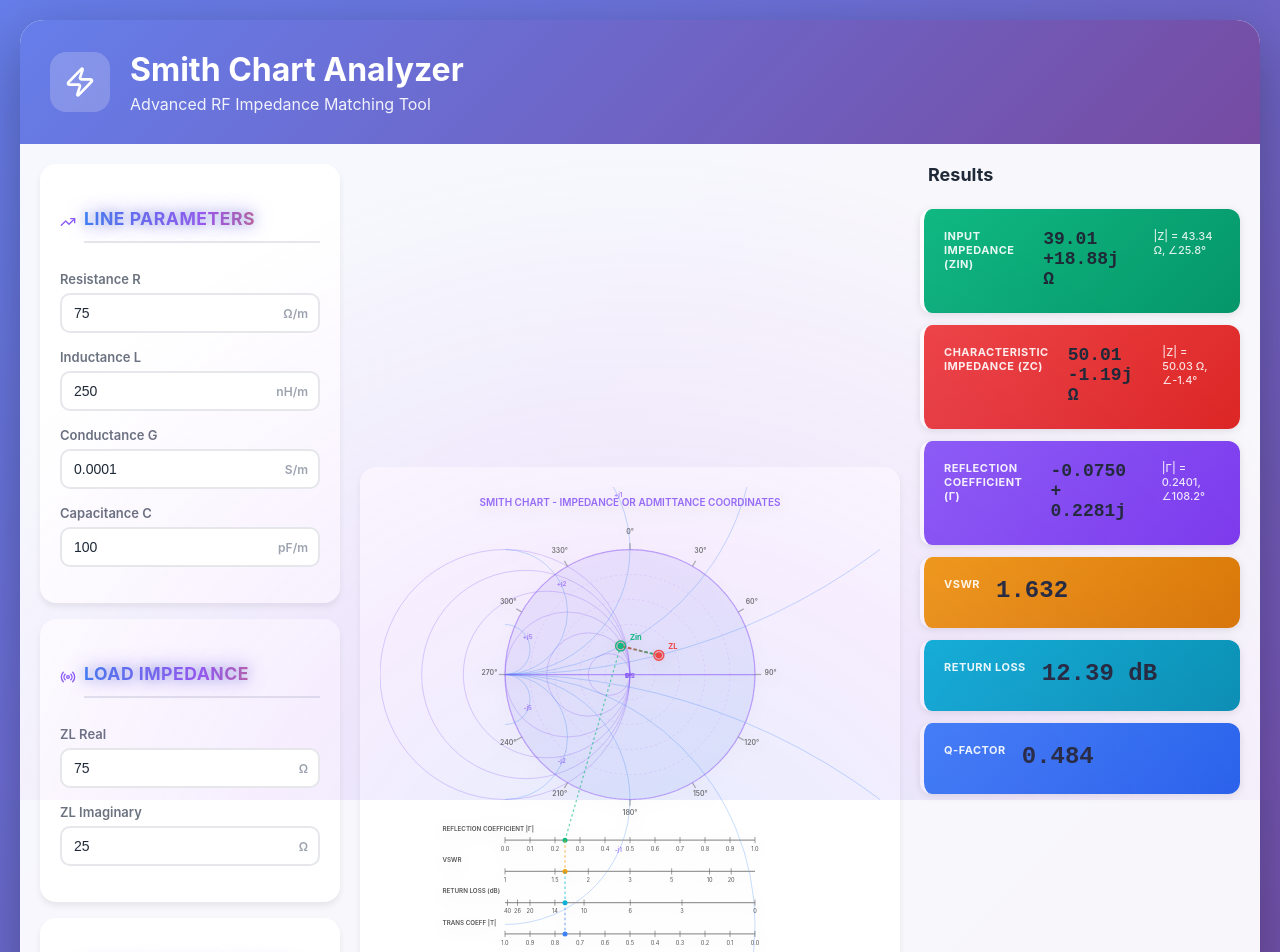
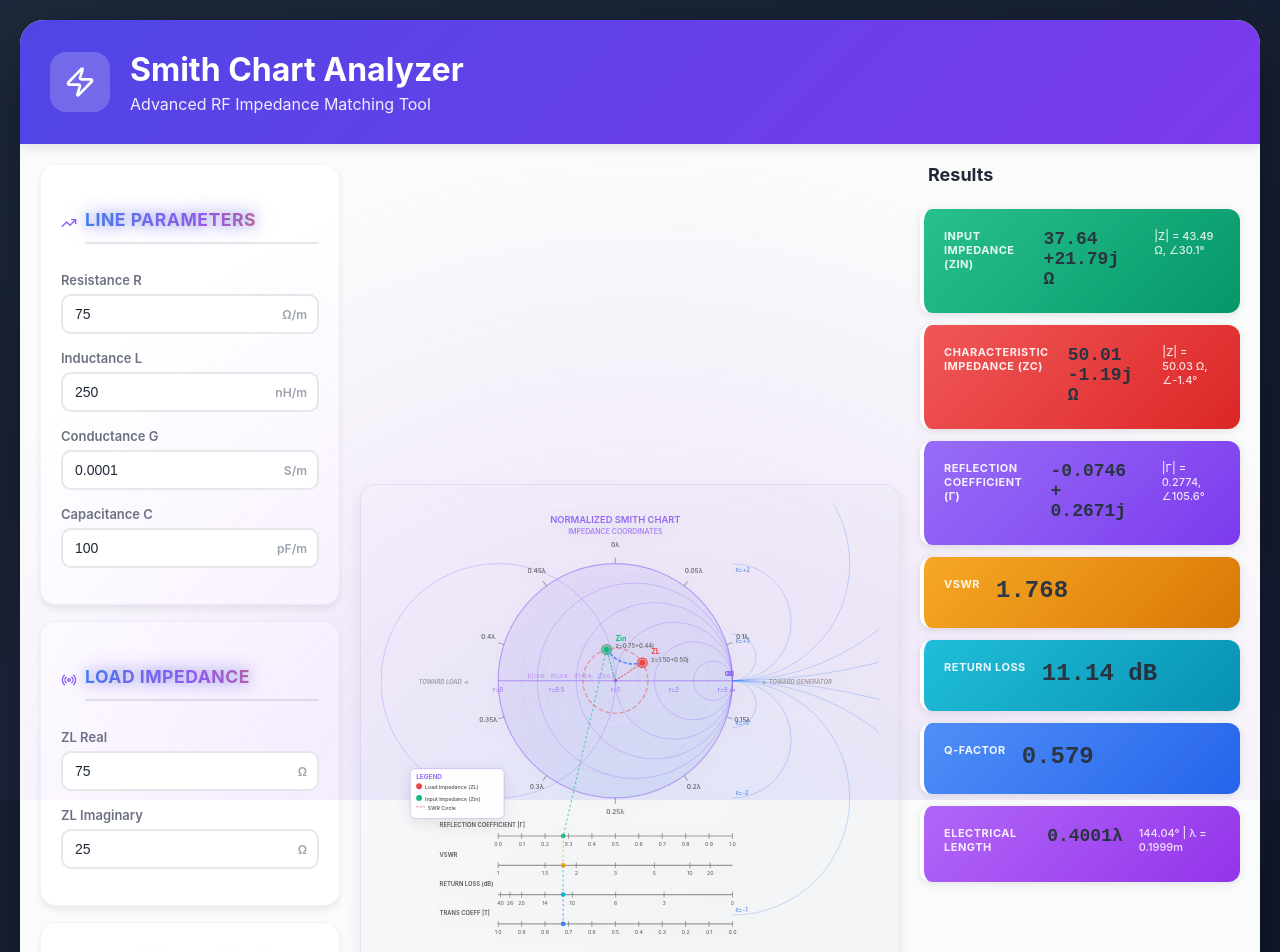
Before and after one commit to AdityaGangboir/TLV, a React (Vite) app: page /smith-chart in a window 1280 px wide. Shown: the top 952 px of the page. Built offline with nearby package versions, Linux system fonts and the light colour scheme.

Commit message:
Normalised the Smith Chart File

```diff
--- a/src/pages/SmithChart.css
+++ b/src/pages/SmithChart.css
@@ -1,7 +1,7 @@
 /* Container + shell */
 .smith-container {
   min-height: 100vh;
-  background: linear-gradient(135deg, #667eea 0%, #764ba2 100%);
+  background: linear-gradient(135deg, #1e293b 0%, #0f172a 100%);
   padding: 20px;
   font-family: -apple-system, BlinkMacSystemFont, "Segoe UI", Roboto, sans-serif;
   display: flex;
@@ -13,20 +13,21 @@
   width: 100%;
   max-width: 1800px;
   margin: 0 auto;
-  background: rgba(255, 255, 255, 0.95);
+  background: rgba(255, 255, 255, 0.98);
   border-radius: 24px;
-  box-shadow: 0 20px 60px rgba(0, 0, 0, 0.3);
+  box-shadow: 0 25px 70px rgba(0, 0, 0, 0.4);
   overflow: hidden;
 }
 
 /* Header */
 .tool-header {
-  background: linear-gradient(135deg, #667eea 0%, #764ba2 100%);
+  background: linear-gradient(135deg, #4f46e5 0%, #7c3aed 100%);
   padding: 30px;
   display: flex;
   align-items: center;
   gap: 20px;
   color: white;
+  box-shadow: 0 4px 12px rgba(0, 0, 0, 0.1);
 }
 .logo-box {
   width: 60px;
@@ -69,7 +70,15 @@
   border-radius: 16px;
   padding: 20px;
   box-shadow: 0 4px 6px rgba(0, 0, 0, 0.07);
+  border: 1px solid rgba(139, 92, 246, 0.08);
+  transition: all 0.3s;
 }
+
+.section-card:hover {
+  box-shadow: 0 8px 16px rgba(0, 0, 0, 0.12);
+  transform: translateY(-2px);
+}
+
 .section-head {
   display: flex;
   align-items: center;
@@ -118,7 +127,18 @@
   font-weight: 500;
   color: #1f2937;
   outline: none;
+  transition: all 0.2s;
 }
+
+.field-input:focus {
+  border-color: #8b5cf6;
+  box-shadow: 0 0 0 3px rgba(139, 92, 246, 0.1);
+}
+
+.field-input:hover {
+  border-color: #c4b5fd;
+}
+
 .field-unit {
   position: absolute;
   right: 12px;
@@ -134,14 +154,15 @@
   justify-content: center;
 }
 .chart-panel {
-  background: white;
+  background: linear-gradient(135deg, rgba(249, 250, 251, 1) 0%, rgba(243, 244, 246, 1) 100%);
   border-radius: 16px;
   padding: 20px;
-  box-shadow: 0 4px 6px rgba(0, 0, 0, 0.07);
+  box-shadow: 0 8px 16px rgba(0, 0, 0, 0.08);
   width: 100%;
   display: flex;
   align-items: center;
   justify-content: center;
+  border: 1px solid rgba(139, 92, 246, 0.1);
 }
 
 /* SVG styling (use classes to restyle) */
@@ -182,6 +203,21 @@
   font-size: 10px;
   font-weight: 600;
 }
+
+.grid-text.reactance {
+  fill: rgba(59, 130, 246, 0.8);
+}
+
+.grid-text.resistance {
+  fill: rgba(139, 92, 246, 0.9);
+}
+
+.rho-label {
+  fill: rgba(168, 85, 247, 0.6);
+  font-size: 8px;
+  font-weight: 600;
+}
+
 .angle-tick {
   stroke: rgba(100, 100, 100, 0.5);
   stroke-width: 2;
@@ -200,12 +236,42 @@
   stroke-dasharray: 4, 4;
 }
 
-/* line between ZL and Zin */
-.zc-line {
-  stroke: url(#lineGradient);
+/* SWR circle - constant |Γ| through load */
+.swr-circle {
+  fill: none;
+  stroke: rgba(239, 68, 68, 0.6);
+  stroke-width: 2.5;
+  stroke-dasharray: 8, 4;
+  animation: pulse 2s ease-in-out infinite;
+}
+
+@keyframes pulse {
+  0%, 100% {
+    stroke-opacity: 0.6;
+  }
+  50% {
+    stroke-opacity: 0.9;
+  }
+}
+
+/* Radius lines from center to impedance points */
+.radius-line {
+  stroke-width: 2;
+  stroke-dasharray: 4, 2;
+}
+.radius-line.zl {
+  stroke: rgba(239, 68, 68, 0.7);
+}
+.radius-line.zin {
+  stroke: rgba(16, 185, 129, 0.7);
+}
+
+/* Transformation arc along SWR circle */
+.transformation-arc {
+  stroke: rgba(59, 130, 246, 0.8);
   stroke-width: 3;
+  fill: none;
   stroke-dasharray: 6, 3;
-  transition: all 0.5s ease-out;
 }
 
 /* markers (ZL / Zin) */
@@ -220,7 +286,7 @@
 /* individual marker visuals */
 .marker-bg {
   fill: rgba(239, 68, 68, 0.2);
-} /* overwritten by color classes */
+}
 .marker-core {
   r: 5;
 }
@@ -252,11 +318,56 @@
   fill: #10b981;
 }
 
+.marker-sublabel {
+  font-size: 10px;
+  font-weight: 600;
+  fill: rgba(100, 100, 100, 0.9);
+}
+
 /* chart title */
 .chart-title {
   fill: rgba(139, 92, 246, 0.9);
   font-size: 16px;
   font-weight: 700;
+}
+
+.chart-subtitle {
+  fill: rgba(139, 92, 246, 0.7);
+  font-size: 12px;
+  font-weight: 600;
+}
+
+.direction-label {
+  fill: rgba(100, 100, 100, 0.6);
+  font-size: 10px;
+  font-weight: 600;
+  font-style: italic;
+}
+
+.baseline-label {
+  fill: rgba(139, 92, 246, 0.7);
+  font-size: 10px;
+  font-weight: 600;
+}
+
+/* Legend */
+.legend-box {
+  fill: rgba(255, 255, 255, 0.95);
+  stroke: rgba(139, 92, 246, 0.3);
+  stroke-width: 1.5;
+}
+
+.legend-title {
+  fill: rgba(139, 92, 246, 0.9);
+  font-size: 11px;
+  font-weight: 700;
+  text-transform: uppercase;
+}
+
+.legend-text {
+  fill: rgba(60, 60, 60, 0.9);
+  font-size: 9px;
+  font-weight: 500;
 }
 
 /* Scales & connections */
@@ -327,13 +438,28 @@
 .result-card {
   border-radius: 12px;
   padding: 16px;
-  box-shadow: 0 4px 6px rgba(0, 0, 0, 0.07);
+  box-shadow: 0 4px 12px rgba(0, 0, 0, 0.15);
   color: white;
-  transition: transform 0.3s;
+  transition: all 0.3s;
   cursor: default;
+  position: relative;
+  overflow: hidden;
 }
+
+.result-card::before {
+  content: '';
+  position: absolute;
+  top: 0;
+  left: 0;
+  right: 0;
+  bottom: 0;
+  background: linear-gradient(135deg, rgba(255,255,255,0.1) 0%, transparent 100%);
+  pointer-events: none;
+}
+
 .result-card:hover {
-  transform: translateY(-2px);
+  transform: translateY(-2px) scale(1.02);
+  box-shadow: 0 8px 20px rgba(0, 0, 0, 0.25);
 }
 
 .result-card .result-head {
@@ -378,6 +504,10 @@
   background: linear-gradient(135deg, #3b82f6 0%, #2563eb 100%);
 }
 
+.result-card.wavelength {
+  background: linear-gradient(135deg, #a855f7 0%, #9333ea 100%);
+}
+
 /* responsive */
 @media (max-width: 1100px) {
   .main-grid {
--- a/src/pages/SmithChart.jsx
+++ b/src/pages/SmithChart.jsx
@@ -2,7 +2,7 @@ import React, { useState, useMemo, useEffect } from "react";
 import { Zap, TrendingUp, Radio } from "lucide-react";
 import "./SmithChart.css";
 
-/* Complex number utilities (unchanged) */
+/* Complex number utilities */
 class Complex {
   constructor(real, imag = 0) {
     this.re = real;
@@ -38,6 +38,9 @@ class Complex {
   }
   scale(k) {
     return new Complex(this.re * k, this.im * k);
+  }
+  static fromPolar(mag, phase) {
+    return new Complex(mag * Math.cos(phase), mag * Math.sin(phase));
   }
 }
 
@@ -87,30 +90,34 @@ const SmithChartTool = () => {
 
     const ZL = new Complex(ZL_real, ZL_imag);
 
-    const gl = gamma.scale(length);
-    const sinh_gl = new Complex(
-      Math.sinh(gl.re) * Math.cos(gl.im),
-      Math.cosh(gl.re) * Math.sin(gl.im)
-    );
-    const cosh_gl = new Complex(
-      Math.cosh(gl.re) * Math.cos(gl.im),
-      Math.sinh(gl.re) * Math.sin(gl.im)
-    );
-    const tanh_gl = sinh_gl.div(cosh_gl);
-
-    const num = ZL.add(Zc.mul(tanh_gl));
-    const den = Zc.add(ZL.mul(tanh_gl));
-    const Zin = Zc.mul(num.div(den));
-
-    const Gamma = Zin.sub(new Complex(Z0, 0)).div(Zin.add(new Complex(Z0, 0)));
+    // Calculate reflection coefficient at load
     const GammaL = ZL.sub(new Complex(Z0, 0)).div(ZL.add(new Complex(Z0, 0)));
 
+    // Calculate wavelength and electrical length
+    const beta = Math.abs(gamma.im); // Phase constant (rad/m)
+    const wavelength = beta !== 0 ? (2 * Math.PI) / beta : 0;
+    const electricalLength = wavelength !== 0 ? (length / wavelength) : 0;
+    const electricalLengthDegrees = electricalLength * 360;
+
+    // Rotate reflection coefficient toward generator
+    // Γ(d) = ΓL × e^(-j2βd) - moving toward generator rotates CLOCKWISE
+    const rotationAngle = -2 * beta * length; // Negative for clockwise rotation
+    const rotationFactor = Complex.fromPolar(1, rotationAngle);
+    const Gamma = GammaL.mul(rotationFactor);
+
+    // Calculate Zin from Gamma using inverse transformation
+    // Z = Z0 * (1 + Γ) / (1 - Γ)
+    const oneMinusGamma = new Complex(1, 0).sub(Gamma);
+    const onePlusGamma = new Complex(1, 0).add(Gamma);
+    const Zin = onePlusGamma.div(oneMinusGamma).scale(Z0);
+
     const Gamma_mag = Gamma.mag();
+    const GammaL_mag = GammaL.mag();
     const VSWR = Gamma_mag < 0.9999 ? (1 + Gamma_mag) / (1 - Gamma_mag) : 999;
 
     const Yin = new Complex(1, 0).div(Zin);
     const YL = new Complex(1, 0).div(ZL);
-    const QFactor = Math.abs(Zin.im) / Zin.re;
+    const QFactor = Math.abs(Zin.im) / Math.max(Zin.re, 0.001);
 
     const returnLoss = -20 * Math.log10(Gamma_mag);
     const transCoeff = 1 - Gamma_mag;
@@ -128,15 +135,28 @@ const SmithChartTool = () => {
       QFactor,
       returnLoss,
       transCoeff,
+      wavelength,
+      electricalLength,
+      electricalLengthDegrees,
+      beta,
     };
   }, [inputs]);
 
+  const gammaToSmith = (gamma) => {
+    return {
+      x: gamma.re * 200 + 400,
+      y: -gamma.im * 200 + 300,
+    };
+  };
+
   const zToSmith = (z, Z0) => {
     const zn = new Complex(z.re / Z0, z.im / Z0);
-    const denom = (1 + zn.re) * (1 + zn.re) + zn.im * zn.im;
+    const gamma = zn.sub(new Complex(1, 0)).div(zn.add(new Complex(1, 0)));
     return {
-      x: ((zn.re * zn.re + zn.im * zn.im - 1) / denom) * 200 + 400,
-      y: ((-2 * zn.im) / denom) * 200 + 300,
+      x: gamma.re * 200 + 400,
+      y: -gamma.im * 200 + 300,
+      gamma: gamma,
+      zn: zn
     };
   };
 
@@ -151,6 +171,8 @@ const SmithChartTool = () => {
 
   const generateDetailedGrid = () => {
     const elements = [];
+
+    // Normalized resistance circles (r = constant)
     const rValues = [0, 0.2, 0.5, 1, 2, 5];
     rValues.forEach((r) => {
       if (r === 0) {
@@ -165,7 +187,7 @@ const SmithChartTool = () => {
           />
         );
       } else {
-        const cx = 200 + (200 * r) / (1 + r);
+        const cx = 400 + (200 * r) / (1 + r);
         const radius = 200 / (1 + r);
         elements.push(
           <circle
@@ -180,9 +202,10 @@ const SmithChartTool = () => {
         elements.push(
           <text
             key={`r-label-${r}`}
-            x={cx + radius - 8}
-            y={305}
-            className="grid-text"
+            x={cx + radius - 5}
+            y={292}
+            className="grid-text resistance"
+            textAnchor="middle"
           >
             {r}
           </text>
@@ -190,11 +213,13 @@ const SmithChartTool = () => {
       }
     });
 
+    // Normalized reactance arcs (x = constant)
     const xValues = [-5, -2, -1, -0.5, -0.2, 0.2, 0.5, 1, 2, 5];
     xValues.forEach((x) => {
       const cy = 300 - 200 / x;
       const radius = 200 / Math.abs(x);
-      const startX = 200;
+      const startX = 600;
+
       elements.push(
         <path
           key={`x-${x}`}
@@ -205,19 +230,17 @@ const SmithChartTool = () => {
       );
 
       if (Math.abs(x) <= 5) {
-        const labelAngle = x > 0 ? -25 : 25;
-        const labelRad = (labelAngle * Math.PI) / 180;
-        const labelX = startX + radius * Math.cos(labelRad);
-        const labelY = cy + radius * Math.sin(labelRad);
+        const labelX = x > 0 ? 605 : 605;
+        const labelY = x > 0 ? cy - radius + 15 : cy + radius - 5;
         elements.push(
           <text
             key={`x-label-${x}`}
             x={labelX}
             y={labelY}
-            className="grid-text"
-            textAnchor="middle"
+            className="grid-text reactance"
+            textAnchor="start"
           >
-            {x > 0 ? `+j${x}` : `-j${Math.abs(x)}`}
+            {x > 0 ? `x=+${x}` : `x=${x}`}
           </text>
         );
       }
@@ -228,18 +251,31 @@ const SmithChartTool = () => {
 
   const generateAngleMarkings = () => {
     const elements = [];
-    const angles = [0, 30, 60, 90, 120, 150, 180, 210, 240, 270, 300, 330];
     const centerX = 400,
       centerY = 300,
       radius = 200;
-    angles.forEach((angle) => {
+
+    const wavelengthPoints = [
+      { wl: 0, angle: 0, label: "0λ" },
+      { wl: 0.05, angle: 36, label: "0.05λ" },
+      { wl: 0.1, angle: 72, label: "0.1λ" },
+      { wl: 0.15, angle: 108, label: "0.15λ" },
+      { wl: 0.2, angle: 144, label: "0.2λ" },
+      { wl: 0.25, angle: 180, label: "0.25λ" },
+      { wl: 0.3, angle: 216, label: "0.3λ" },
+      { wl: 0.35, angle: 252, label: "0.35λ" },
+      { wl: 0.4, angle: 288, label: "0.4λ" },
+      { wl: 0.45, angle: 324, label: "0.45λ" },
+    ];
+
+    wavelengthPoints.forEach(({ angle, label }) => {
       const rad = ((angle - 90) * Math.PI) / 180;
       const x1 = centerX + radius * Math.cos(rad);
       const y1 = centerY + radius * Math.sin(rad);
       const x2 = centerX + (radius + 10) * Math.cos(rad);
       const y2 = centerY + (radius + 10) * Math.sin(rad);
-      const xText = centerX + (radius + 25) * Math.cos(rad);
-      const yText = centerY + (radius + 25) * Math.sin(rad);
+      const xText = centerX + (radius + 28) * Math.cos(rad);
+      const yText = centerY + (radius + 28) * Math.sin(rad);
 
       elements.push(
         <line
@@ -259,23 +295,43 @@ const SmithChartTool = () => {
           className="angle-text"
           textAnchor="middle"
         >
-          {angle}°
+          {label}
         </text>
       );
     });
+
     return elements;
   };
 
-  const zinPoint = zToSmith(results.Zin, inputs.Z0);
-  const zlPoint = zToSmith(results.ZL, inputs.Z0);
+  const zlPoint = gammaToSmith(results.GammaL);
+  const zinPoint = gammaToSmith(results.Gamma);
+
+  // SWR circle radius - SAME for both ZL and Zin
+  const swrCircleRadius = results.GammaL.mag() * 200;
+
+  // Calculate arc path from ZL to Zin along SWR circle
+  const zlAngle = Math.atan2(-(zlPoint.y - 300), zlPoint.x - 400);
+  const zinAngle = Math.atan2(-(zinPoint.y - 300), zinPoint.x - 400);
+  let arcSweep = zinAngle - zlAngle;
+
+  // Normalize angle difference
+  while (arcSweep > Math.PI) arcSweep -= 2 * Math.PI;
+  while (arcSweep < -Math.PI) arcSweep += 2 * Math.PI;
+
+  const largeArcFlag = Math.abs(arcSweep) > Math.PI ? 1 : 0;
+  const sweepFlag = arcSweep > 0 ? 1 : 0;
+
+  // Convert to normalized impedance for display
+  const zlNorm = zToSmith(results.ZL, inputs.Z0);
+  const zinNorm = zToSmith(results.Zin, inputs.Z0);
 
   const generateScales = () => {
-    // same logic, but returns JSX elements with CSS classes
     const elements = [];
     const baseY = 550,
       startX = 200,
       endX = 600;
 
+    // Reflection Coefficient Scale
     elements.push(
       <text key="refl-label" x={100} y={baseY} className="scale-label">
         REFLECTION COEFFICIENT |Γ|
@@ -320,6 +376,8 @@ const SmithChartTool = () => {
 
     const gammaMag = results.Gamma.mag();
     const gammaX = startX + (endX - startX) * gammaMag;
+
+    // Connection from Zin to reflection coefficient scale
     elements.push(
       <line
         key="gamma-connection"
@@ -340,6 +398,7 @@ const SmithChartTool = () => {
       />
     );
 
+    // VSWR Scale
     const vswrY = baseY + 50;
     elements.push(
       <text key="vswr-label" x={100} y={vswrY} className="scale-label">
@@ -408,6 +467,7 @@ const SmithChartTool = () => {
       );
     }
 
+    // Return Loss Scale
     const rlY = baseY + 100;
     elements.push(
       <text key="rl-label" x={100} y={rlY} className="scale-label">
@@ -478,6 +538,7 @@ const SmithChartTool = () => {
       );
     }
 
+    // Transmission Coefficient Scale
     const tcY = baseY + 150;
     elements.push(
       <text key="tc-label" x={100} y={tcY} className="scale-label">
@@ -626,7 +687,7 @@ const SmithChartTool = () => {
           <main className="center-panel">
             <div className="chart-panel">
               <svg
-                viewBox="0 0 800 750"
+                viewBox="0 0 850 750"
                 className={`chart-svg ${animate ? "animating" : ""}`}
               >
                 <defs>
@@ -648,17 +709,6 @@ const SmithChartTool = () => {
                     <stop offset="0%" stopColor="rgba(139, 92, 246, 0.1)" />
                     <stop offset="100%" stopColor="rgba(59, 130, 246, 0.1)" />
                   </linearGradient>
-
-                  <linearGradient
-                    id="lineGradient"
-                    x1="0%"
-                    y1="0%"
-                    x2="100%"
-                    y2="0%"
-                  >
-                    <stop offset="0%" stopColor="#ef4444" />
-                    <stop offset="100%" stopColor="#10b981" />
-                  </linearGradient>
                 </defs>
 
                 <circle className="main-circle" cx="400" cy="300" r="200" />
@@ -675,26 +725,68 @@ const SmithChartTool = () => {
                   y2="300"
                 />
 
-                {[0.2, 0.4, 0.6, 0.8, 1.0].map((rho) => (
+                {/* SWR Circle - SAME radius for both ZL and Zin */}
+                {swrCircleRadius > 5 && (
                   <circle
-                    key={`rho-${rho}`}
                     cx="400"
                     cy="300"
-                    r={rho * 200}
-                    className="rho-ring"
+                    r={swrCircleRadius}
+                    className="swr-circle"
                   />
+                )}
+
+                {/* Constant |Γ| circles */}
+                {[0.2, 0.4, 0.6, 0.8, 1.0].map((rho) => (
+                  <g key={`rho-${rho}`}>
+                    <circle
+                      cx="400"
+                      cy="300"
+                      r={rho * 200}
+                      className="rho-ring"
+                    />
+                    {rho < 1.0 && (
+                      <text
+                        x={400 - rho * 200 + 10}
+                        y={295}
+                        className="rho-label"
+                        textAnchor="start"
+                      >
+                        |Γ|={rho.toFixed(1)}
+                      </text>
+                    )}
+                  </g>
                 ))}
 
                 {generateAngleMarkings()}
 
+                {/* Radius line from center to ZL */}
                 <line
-                  x1={zlPoint.x}
-                  y1={zlPoint.y}
+                  x1="400"
+                  y1="300"
+                  x2={zlPoint.x}
+                  y2={zlPoint.y}
+                  className="radius-line zl"
+                />
+
+                {/* Radius line from center to Zin */}
+                <line
+                  x1="400"
+                  y1="300"
                   x2={zinPoint.x}
                   y2={zinPoint.y}
-                  className="zc-line"
+                  className="radius-line zin"
                 />
 
+                {/* Arc from ZL to Zin along SWR circle */}
+                {swrCircleRadius > 5 && (
+                  <path
+                    d={`M ${zlPoint.x} ${zlPoint.y} A ${swrCircleRadius} ${swrCircleRadius} 0 ${largeArcFlag} ${sweepFlag} ${zinPoint.x} ${zinPoint.y}`}
+                    className="transformation-arc"
+                    fill="none"
+                  />
+                )}
+
+                {/* ZL Marker */}
                 <g
                   className="marker marker-zl"
                   style={{ transformOrigin: `${zlPoint.x}px ${zlPoint.y}px` }}
@@ -720,13 +812,21 @@ const SmithChartTool = () => {
                   />
                   <text
                     x={zlPoint.x + 15}
-                    y={zlPoint.y - 10}
+                    y={zlPoint.y - 15}
                     className="marker-label red"
                   >
                     ZL
                   </text>
+                  <text
+                    x={zlPoint.x + 15}
+                    y={zlPoint.y - 2}
+                    className="marker-sublabel"
+                  >
+                    z={zlNorm.zn.re.toFixed(2)}{zlNorm.zn.im >= 0 ? '+' : ''}{zlNorm.zn.im.toFixed(2)}j
+                  </text>
                 </g>
 
+                {/* Zin Marker */}
                 <g
                   className="marker marker-zin"
                   style={{ transformOrigin: `${zinPoint.x}px ${zinPoint.y}px` }}
@@ -752,10 +852,17 @@ const SmithChartTool = () => {
                   />
                   <text
                     x={zinPoint.x + 15}
-                    y={zinPoint.y - 10}
+                    y={zinPoint.y - 15}
                     className="marker-label green"
                   >
                     Zin
+                  </text>
+                  <text
+                    x={zinPoint.x + 15}
+                    y={zinPoint.y - 2}
+                    className="marker-sublabel"
+                  >
+                    z={zinNorm.zn.re.toFixed(2)}{zinNorm.zn.im >= 0 ? '+' : ''}{zinNorm.zn.im.toFixed(2)}j
                   </text>
                 </g>
 
@@ -765,8 +872,53 @@ const SmithChartTool = () => {
                   className="chart-title"
                   textAnchor="middle"
                 >
-                  SMITH CHART - IMPEDANCE OR ADMITTANCE COORDINATES
+                  NORMALIZED SMITH CHART
                 </text>
+
+                <text
+                  x="400"
+                  y="50"
+                  className="chart-subtitle"
+                  textAnchor="middle"
+                >
+                  IMPEDANCE COORDINATES
+                </text>
+
+                <text
+                  x="650"
+                  y="305"
+                  className="direction-label"
+                  textAnchor="start"
+                >
+                  ← TOWARD GENERATOR
+                </text>
+
+                <text
+                  x="150"
+                  y="305"
+                  className="direction-label"
+                  textAnchor="end"
+                >
+                  TOWARD LOAD →
+                </text>
+
+                <text x="200" y="320" className="baseline-label" textAnchor="middle">r=0</text>
+                <text x="300" y="320" className="baseline-label" textAnchor="middle">r=0.5</text>
+                <text x="400" y="320" className="baseline-label" textAnchor="middle">r=1</text>
+                <text x="500" y="320" className="baseline-label" textAnchor="middle">r=2</text>
+                <text x="583" y="320" className="baseline-label" textAnchor="middle">r=5</text>
+                <text x="600" y="320" className="baseline-label" textAnchor="middle">∞</text>
+
+                <g className="legend">
+                  <rect x="50" y="450" width="160" height="85" rx="8" className="legend-box" />
+                  <text x="60" y="468" className="legend-title">Legend</text>
+                  <circle cx="65" cy="480" r="4" className="marker-core red" />
+                  <text x="75" y="485" className="legend-text">Load Impedance (ZL)</text>
+                  <circle cx="65" cy="500" r="4" className="marker-core green" />
+                  <text x="75" y="505" className="legend-text">Input Impedance (Zin)</text>
+                  <line x1="60" y1="515" x2="75" y2="515" className="swr-circle" style={{ strokeDasharray: "4,2" }} />
+                  <text x="80" y="520" className="legend-text">SWR Circle</text>
+                </g>
 
                 {generateScales()}
               </svg>
@@ -832,6 +984,16 @@ const SmithChartTool = () => {
                 {results.QFactor.toFixed(3)}
               </div>
             </div>
+
+            <div className="result-card wavelength">
+              <div className="result-head">Electrical Length</div>
+              <div className="result-value">
+                {results.electricalLength.toFixed(4)}λ
+              </div>
+              <div className="result-sub">
+                {results.electricalLengthDegrees.toFixed(2)}° | λ = {results.wavelength.toFixed(4)}m
+              </div>
+            </div>
           </aside>
         </div>
       </div>
```
